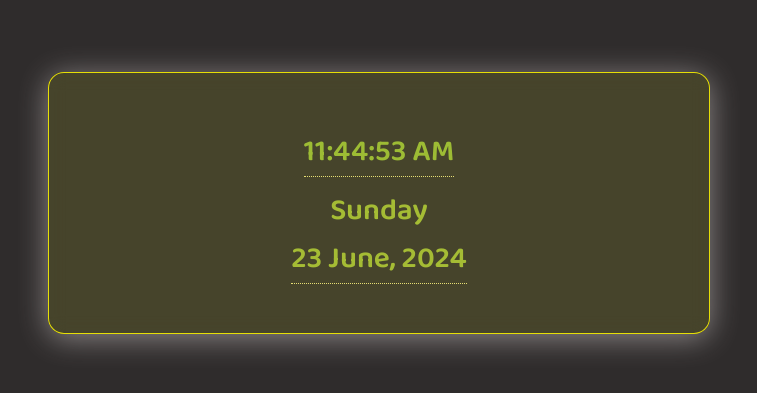
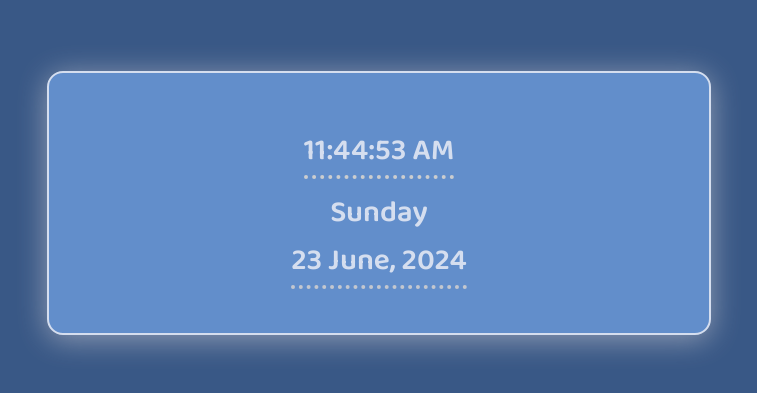
Before and after one commit to TheRohitBoora/Projects, a plain HTML site: page Clock/index.html in a window 1280 px wide. Shown: the part 197-590 px from the top of the page, without its empty margins (261-1018 px from the left). Drawn offline with Linux system fonts and the light colour scheme.

Commit message:
color change

```diff
--- a/Calculator/style.css
+++ b/Calculator/style.css
@@ -1,7 +1,7 @@
 @import url("https://fonts.googleapis.com/css2?family=Baloo+2:wght@400..800&display=swap");
 
 body {
-  background-color: rgba(0, 0, 0, 0.81);
+  background-color: #022b42;
   font-family: "Baloo 2", sans-serif;
   display: flex;
   justify-content: center;
@@ -14,8 +14,8 @@ body {
   padding: 10px;
   font-size: 35px;
   border-radius: 20px;
-  background-color: rgba(113, 113, 113, 0.5);
-  color: rgb(223, 191, 31);
+  background-color: #71717180;
+  color: #2092c7;
   border: none;
   text-align: end;
   overflow: hidden;
@@ -36,8 +36,8 @@ input:focus {
   width: 350px;
   background-color: rgb(7, 5, 5);
   border-radius: 20px;
-  filter: drop-shadow(11px 8px 25px #968b19);
-  border: 5px solid rgb(227, 231, 41);
+  filter: drop-shadow(11px 8px 25px #006da4);
+  border: 5px solid #006da4;
 }
 
 button {
@@ -45,18 +45,18 @@ button {
   width: 70px;
   border-radius: 50%;
   font-size: 30px;
-  background-color: #8dde22;
+  background-color: #006da4;
   color: rgb(19, 23, 8);
   cursor: pointer;
   transition: background-color 0.2s;
 }
 
 button:hover {
-  background-color: #89f47d;
+  background-color: #7dc0f4;
 }
 
 button:active {
-  background-color: #bff42e;
+  background-color: #63b4f2;
 }
 
 #buttons {
--- a/Clock/style.css
+++ b/Clock/style.css
@@ -2,7 +2,7 @@
 body {
   margin: 0;
   padding: 0;
-  background-color: rgba(29, 26, 26, 0.918);
+  background-color:#395886;
   color: #fff;
   height: 100vh;
   display: flex;
@@ -20,25 +20,25 @@ body {
   height: 30vh;
   width: 50vw;
   padding: 10px;
-  background: rgba(208, 217, 43, 0.14);
+  background:#628ecb;
   border-radius: 16px;
   box-shadow: 0 4px 30px rgba(241, 233, 233, 0.488);
   backdrop-filter: blur(8.3px);
-  border: 1px solid rgba(255, 247, 0, 0.866);
+  border: 2px solid #d5deef;
 }
 
 #clock {
   font-size: 30px;
-  color: #c4f239b1;
+  color: #d5deef;
   margin-top: 5px;
-  border-bottom: 1px dotted rgb(230, 222, 115);
+  border-bottom: 4px dotted #cbcdcf;
 }
 #datediv {
   margin-top: 10px;
-  color: #d0f239b1;
+  color: #d5deef;
   font-size: 30px;
   text-align: center;
 }
 #date {
-  border-bottom: 1px dotted rgb(230, 222, 115);
+  border-bottom: 4px dotted #c3c7cf;
 }
```
